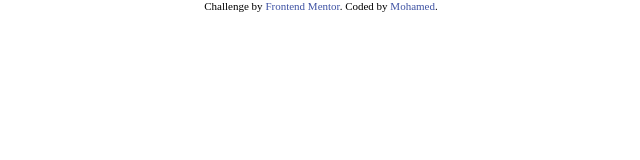
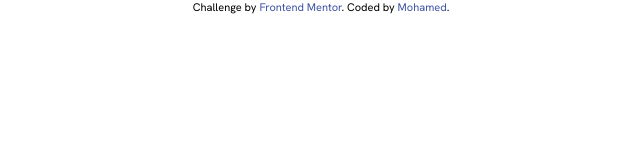
Before and after one commit to gunblade6/frontendmentor-result-summary-component-scss, a plain HTML site: page index.html in a window 1280 px wide. Shown: the full height of the page, 319-959 px from the left. Drawn offline with Linux system fonts and the light colour scheme.

Commit message:
modified files

```diff
--- a/style/main.scss
+++ b/style/main.scss
@@ -1,4 +1,11 @@
+// include variables
 @use "./variables/variables";
+// include fonts
+@font-face {
+  font-family: "hankenGrotesk";
+  src: url(../assets/fonts/HankenGrotesk-VariableFont_wght.ttf);
+  font-weight: normal;
+}
 .attribution {
   font-size: 11px;
   text-align: center;
@@ -20,4 +27,5 @@
 }
 body {
   font-size: 18px;
+  font-family: "hankenGrotesk";
 }
```
Also changed, not shown: assets/fonts/README.txt (deleted), style/main.css, 1 other file.
